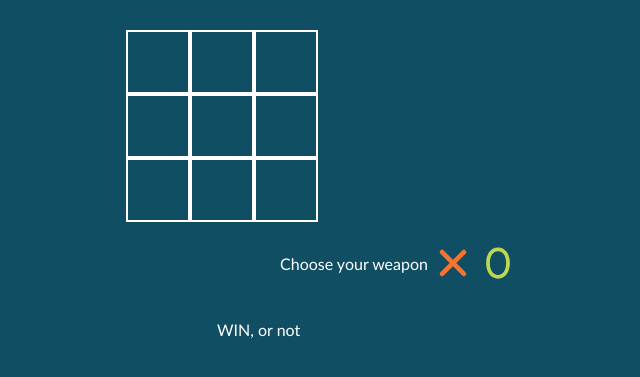
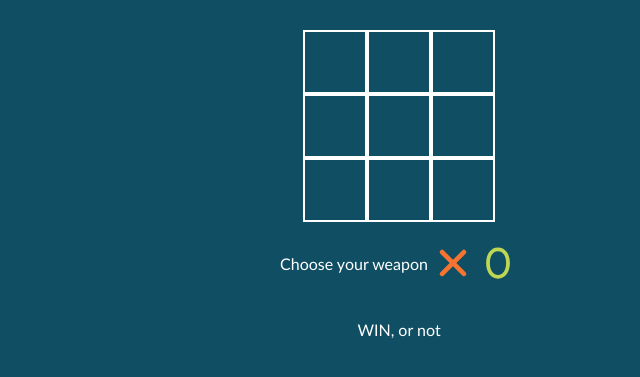
Before and after one commit to RokasIme/crossZeroGame, a website: page index.html in a window 1280 px wide. Shown: the part 139-516 px from the top of the page, without its empty margins (241-881 px from the left). Drawn offline with Linux system fonts and the light colour scheme.

Commit message:
css update

```diff
--- a/css/main.css
+++ b/css/main.css
@@ -17,7 +17,10 @@ body {
   font-size: 3rem;
   padding-bottom: 2rem;
 }
-
+.all-buttons-div {
+  display: flex;
+  justify-content: center;
+}
 .all-buttons {
   display: flex;
   justify-content: center;
@@ -34,6 +37,8 @@ body {
 }
 
 .result {
+  display: flex;
+  justify-content: center;
   color: white;
   padding-top: 2rem;
 }
--- a/index.html
+++ b/index.html
@@ -11,7 +11,8 @@
     <section class="container">
       <div class="row">
         <div class="game-name">Tic-Tac-Toe</div>
-        <div class="all-buttons m-3">
+        <div class="all-buttons-div">
+          <div class="all-buttons">
             <button class="btn"></button>
             <button class="btn"></button>
             <button class="btn"></button>
@@ -22,12 +23,13 @@
             <button class="btn"></button>
             <button class="btn"></button>
           </div>
+        </div>
         <div class="choose">
           Choose your weapon
           <img clas="cross" src="./img/cross.svg" alt="Cross" />
           <img class="zero" src="./img/zero.svg" alt="Zero" />
         </div>
-        <div class="result col-5 m-4">WIN, or not</div>
+        <div class="result">WIN, or not</div>
       </div>
     </section>
   </body>
--- a/index.js
+++ b/index.js
@@ -0,0 +1,3 @@
+const crossEl = document.querySelector(".cross");
+const zeroEl = document.querySelector("zero");
+const btnAllEl = document.querySelectorAll("btn");
```
Lines whose indentation alone changed are shown as unchanged.
